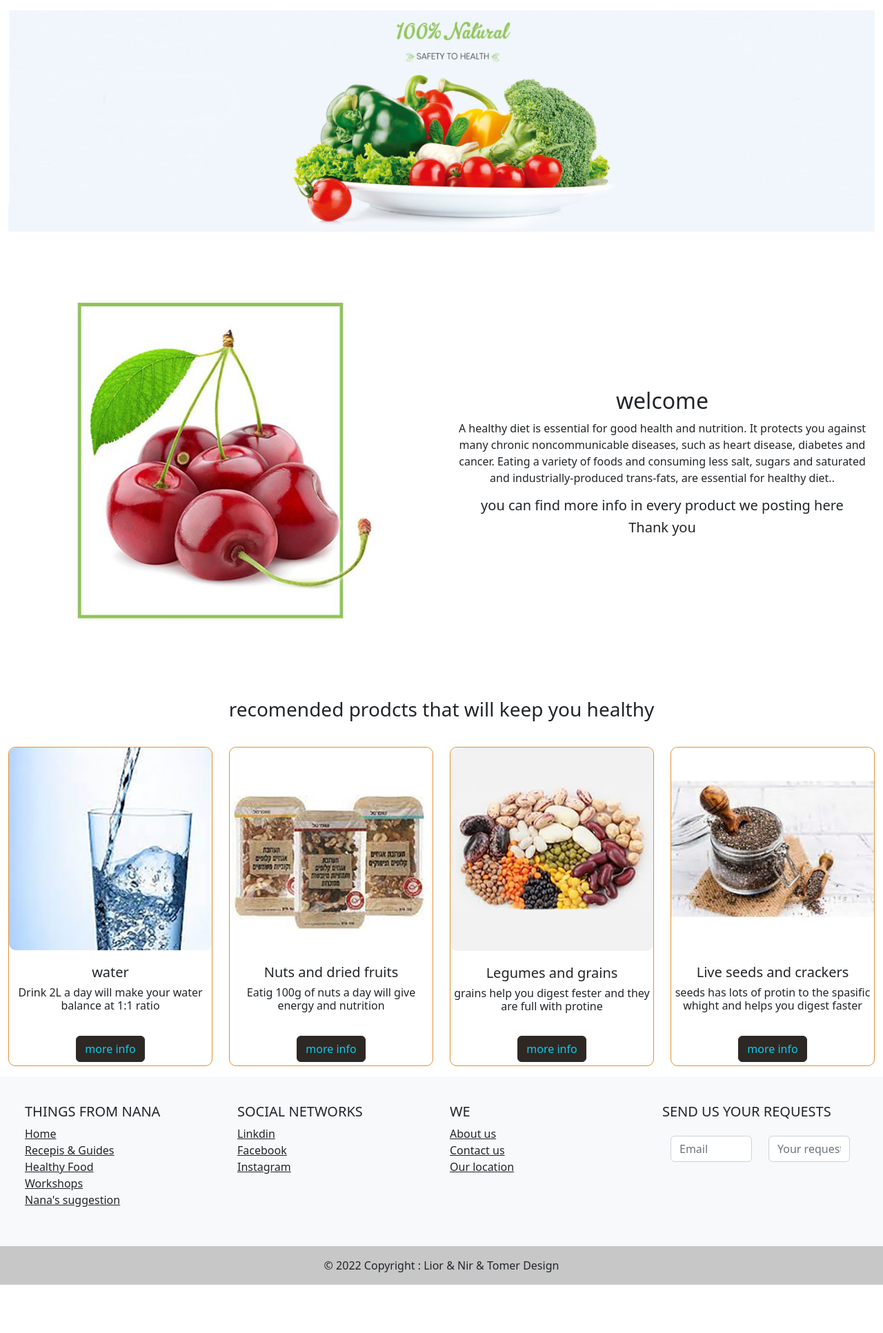
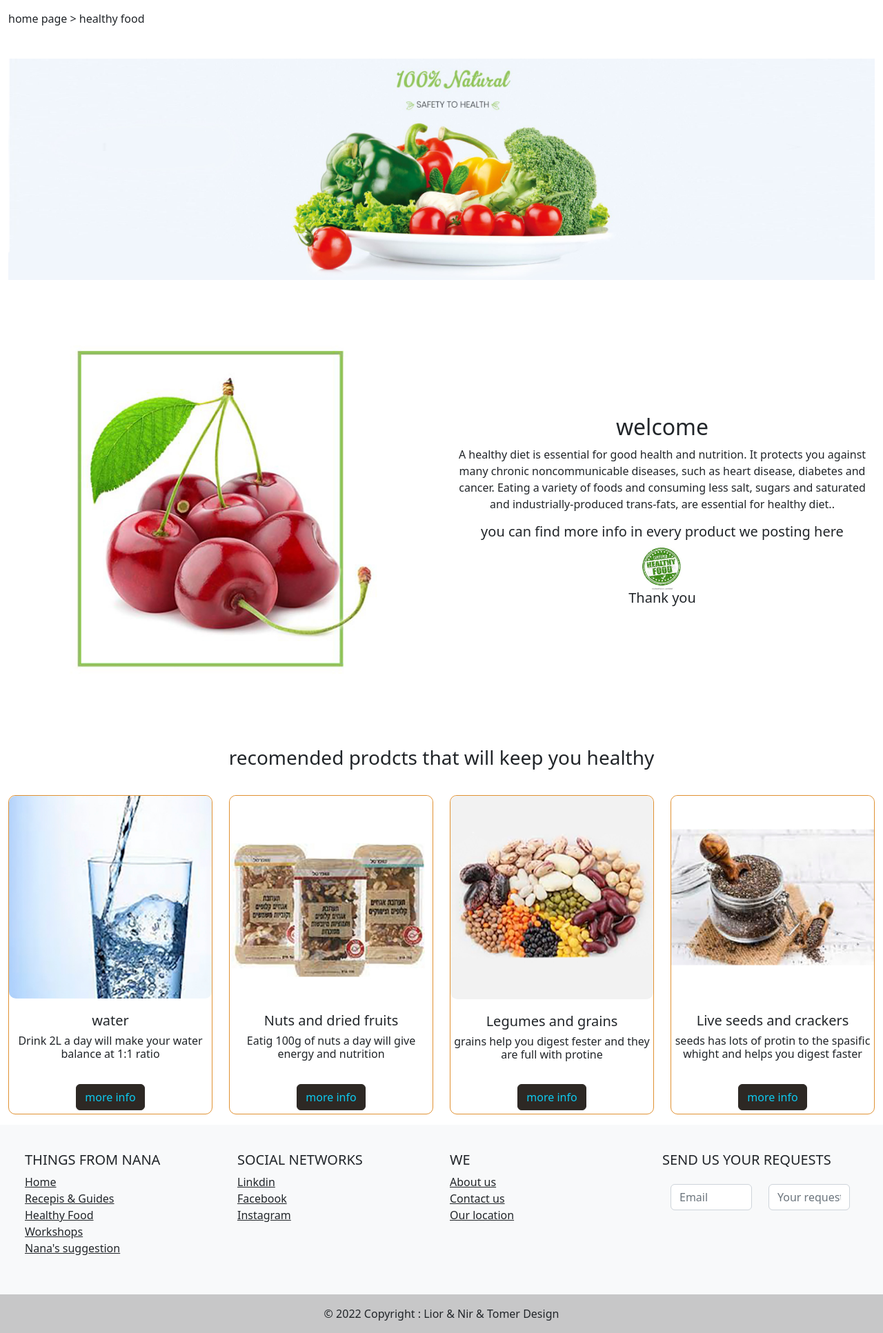
Before and after one commit to nirayal/WEB_Proj, a PHP site: page /Healthy_Food.htm in a window 1280 px wide. Shown: the part 99-2032 px from the top of the page at 69% size. Before the commit the page ends 1962 px from the top, so only its background shows below. Run offline with PHP 8.4, Linux system fonts and the light colour scheme.

Commit message:
css healthy food changes

```diff
--- a/Healthy_Food.htm
+++ b/Healthy_Food.htm
@@ -50,6 +50,9 @@
           </header>
           <main>
             <div class="continer-fluid">
+              <div class="row">
+                <p>home page > healthy food</p>
+              </div>
               <div class="row banner">
                 <img src="Pics/image2copy.jpg" alt="">
               </div>
@@ -66,7 +69,7 @@
                     industrially-produced trans-fats,
                     are essential for healthy diet..</P>
                   <H5>you can find more info in every product we posting here</H5>
-
+                  <img class="healthfy-food-stamp" src="Pics/healthfy-food-stamp.jfif">
                   <H5>Thank you</H5>
                 </div>
               </div>
--- a/style.css
+++ b/style.css
@@ -89,6 +89,10 @@ body {
     padding-top: 10%;
     text-align: center;
 }
+.healthfy-food-stamp{
+    width: 10%;
+}
+
 .product-card{
     border: solid #e09132 1px;
     border-radius: 10px;
```
